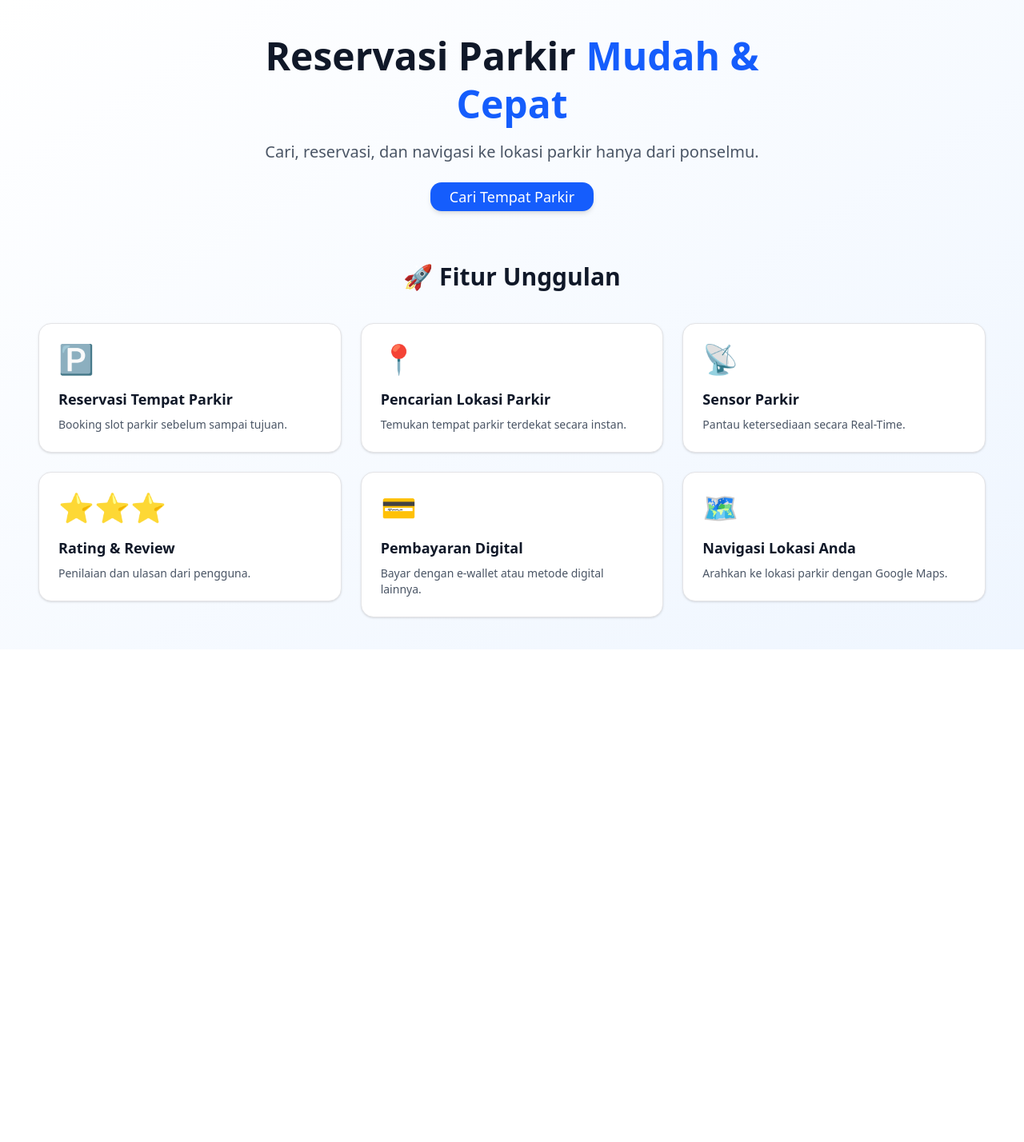
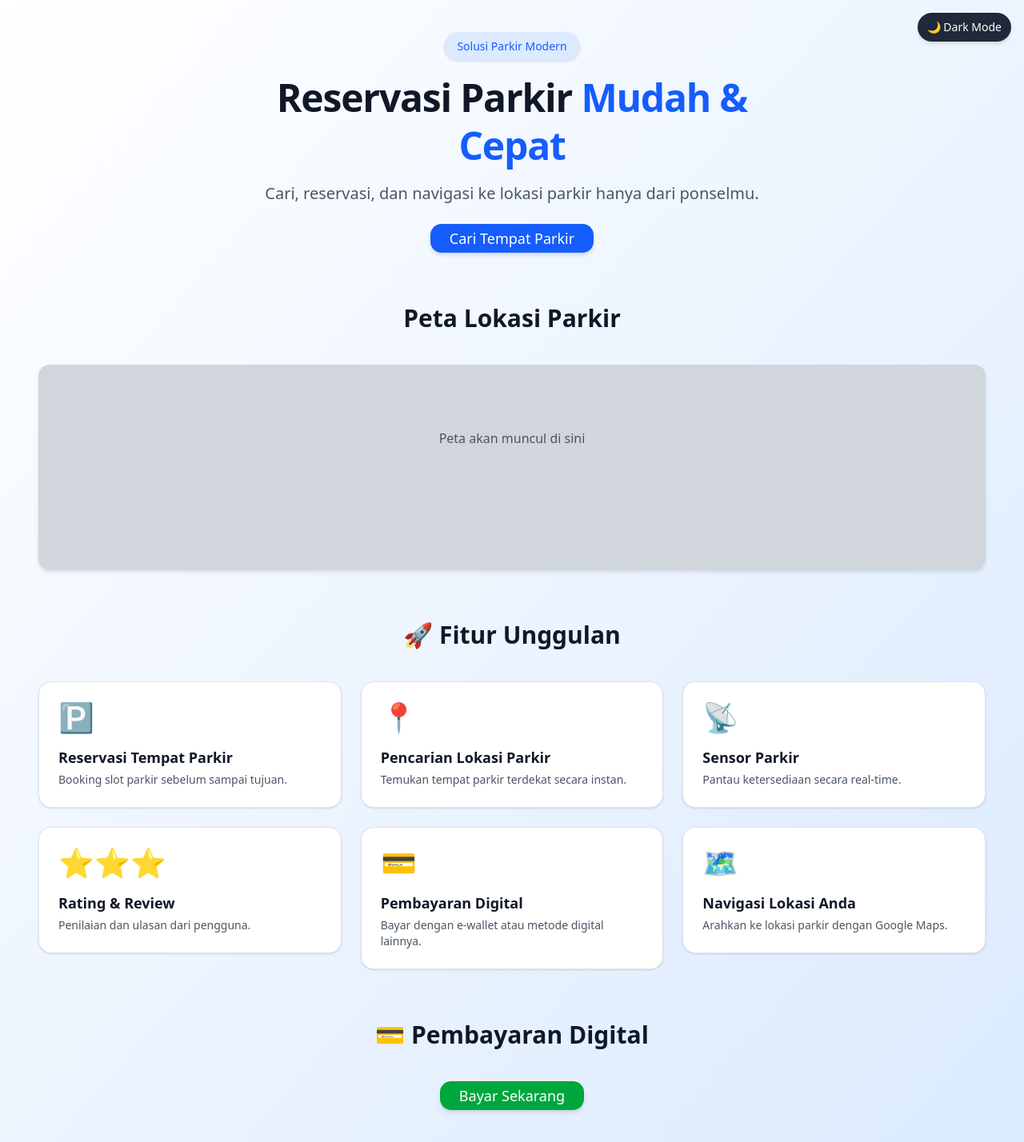
Before and after one commit to Ahmad-Indragiri/reservasi-parkir-RPL, a Next.js app: page / in a window 1280 px wide. Shown: the whole page at 80% size. Before the commit the page ends 812 px from the top, so only its background shows below. Built offline with nearby package versions, Linux system fonts and the light colour scheme.

Commit message:
upgrade tampilan

```diff
--- a/src/app/page.js
+++ b/src/app/page.js
@@ -1,39 +1,84 @@
-import React from 'react';
-import { Button } from '@/components/ui/button';
-import { Card, CardContent } from '@/components/ui/card';
-import Link from "next/link"
+"use client"; // Menandakan bahwa ini adalah komponen client
+
+import React, { useState } from "react";
+import { Button } from "@/components/ui/button";
+import Link from "next/link";
 
 export default function Home() {
+  const [darkMode, setDarkMode] = useState(false);
+
+  const toggleDarkMode = () => {
+    setDarkMode(!darkMode);
+  };
+
   return (
-    <main className="min-h-screen bg-gradient-to-br from-white to-blue-50 text-gray-900 px-4 sm:px-6 lg:px-12 py-10">
+    <main
+      className={`min-h-screen ${darkMode ? 'bg-gray-900 text-white' : 'bg-gradient-to-br from-white to-blue-100 text-gray-900'} px-4 sm:px-6 lg:px-12 py-10`}
+    >
+      {/* Dark Mode Toggle Button */}
+      <div className="fixed top-4 right-4">
+        <Button
+          className={`text-white bg-gray-800 hover:bg-gray-700 text-sm p-3 rounded-full shadow-md transition`}
+          onClick={toggleDarkMode}
+        >
+          {darkMode ? '🌞 Light Mode' : '🌙 Dark Mode'}
+        </Button>
+      </div>
+
       {/* Hero Section */}
       <section className="text-center max-w-2xl mx-auto mb-16">
-        <h1 className="text-4xl md:text-5xl font-extrabold mb-4 leading-tight">
+        <div className="inline-block p-2 px-4 bg-blue-100 rounded-full text-blue-600 text-sm font-medium mb-4 shadow-sm">
+          Solusi Parkir Modern
+        </div>
+        <h1 className="text-4xl md:text-5xl font-extrabold mb-4 leading-tight tracking-tight">
           Reservasi Parkir <span className="text-blue-600">Mudah & Cepat</span>
         </h1>
-        <p className="text-lg md:text-xl text-gray-600 mb-6">
+        <p className="text-lg md:text-xl text-gray-600 dark:text-gray-200 mb-6">
           Cari, reservasi, dan navigasi ke lokasi parkir hanya dari ponselmu.
         </p>
-        <Button className="text-white bg-blue-600 hover:bg-blue-700 text-lg px-6 py-3 rounded-xl shadow-md transition">
-          Cari Tempat Parkir
+        <Button
+          className="text-white bg-blue-600 hover:bg-blue-700 text-lg px-6 py-3 rounded-xl shadow-md transform transition-transform hover:scale-105 focus:outline-none"
+          asChild
+        >
+          <Link href="/pencarian">Cari Tempat Parkir</Link>
         </Button>
       </section>
 
-      {/* Fitur Unggulan */}
+      {/* Peta Interaktif - Placeholder */}
+      <section className="text-center my-16">
+        <h2 className="text-3xl font-bold mb-10">Peta Lokasi Parkir</h2>
+        <div className="w-full h-64 bg-gray-300 rounded-xl shadow-md">
+          {/* Placeholder for map (can integrate Google Maps API later) */}
+          <p className="text-center text-gray-600 dark:text-gray-200 py-20">Peta akan muncul di sini</p>
+        </div>
+      </section>
+
+      {/* Fitur Section */}
       <section>
-        <h2 className="text-3xl font-semibold mb-10 text-center">
-          🚀 Fitur Unggulan
-        </h2>
+        <h2 className="text-3xl font-bold mb-10 text-center">🚀 Fitur Unggulan</h2>
         <div className="grid gap-6 grid-cols-1 sm:grid-cols-2 lg:grid-cols-3">
           {fiturList.map((fitur, idx) => (
             <Link href={fitur.link} key={idx}>
-              <div className="bg-white p-6 rounded-2xl border shadow-sm hover:shadow-md hover:-translate-y-1 transition cursor-pointer">
+              <div className="bg-white p-6 rounded-2xl border shadow-sm hover:shadow-lg hover:-translate-y-1 transition cursor-pointer">
                 <div className="text-4xl mb-4">{fitur.icon}</div>
-                <h3 className="text-lg font-bold mb-2">{fitur.judul}</h3>
-                <p className="text-gray-600 text-sm">{fitur.deskripsi}</p>
+                <h3 className="text-lg font-semibold mb-1 text-gray-900 dark:text-gray-200">{fitur.judul}</h3>
+                <p className="text-gray-600 dark:text-gray-400 text-sm">{fitur.deskripsi}</p>
               </div>
             </Link>
           ))}
+        </div>
+      </section>
+
+      {/* Pembayaran - Simulasi */}
+      <section className="mt-16 text-center">
+        <h2 className="text-3xl font-bold mb-10">💳 Pembayaran Digital</h2>
+        <div className="w-full max-w-sm mx-auto">
+          <Button
+            className="text-white bg-green-600 hover:bg-green-700 text-lg px-6 py-3 rounded-xl shadow-md transform transition-transform hover:scale-105 focus:outline-none"
+            onClick={() => alert("Pembayaran berhasil diproses!")}
+          >
+            Bayar Sekarang
+          </Button>
         </div>
       </section>
     </main>
@@ -57,7 +102,7 @@ const fiturList = [
     link: "/sensor",
     icon: "📡",
     judul: "Sensor Parkir",
-    deskripsi: "Pantau ketersediaan secara Real-Time.",
+    deskripsi: "Pantau ketersediaan secara real-time.",
   },
   {
     link: "/review",
```
